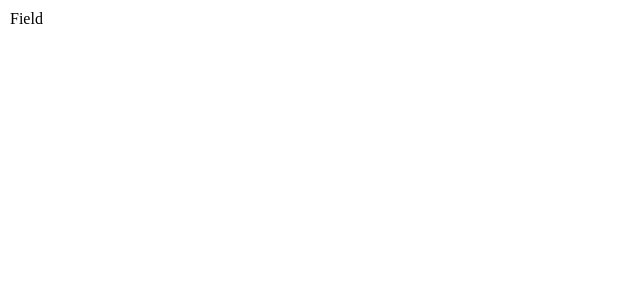
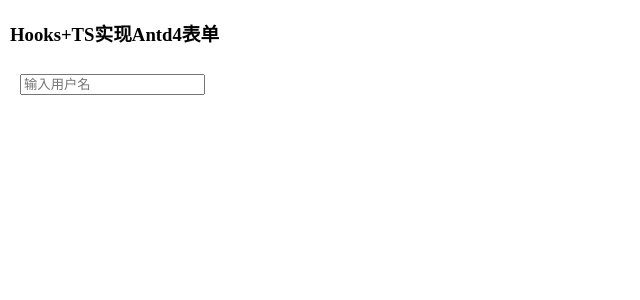
Before and after one commit to xumaozeng/my-antd4-form-ts, a React (Create React App) app: page / in a window 1280 px wide. Shown: the top 300 px of the page, without its empty margins (0-640 px from the left). Built offline with nearby package versions, Linux system fonts and the light colour scheme; the HTML template or start-up script is replaced by a standard one.

Commit message:
实现Input.tsx

```diff
--- a/src/components/Field.tsx
+++ b/src/components/Field.tsx
@@ -1,8 +1,10 @@
-import React, { useEffect } from "react";
+import React, { ReactNode, useEffect } from "react";
 
-interface FieldProps {}
-const Field: React.FC<FieldProps> = props => {
+interface FieldProps {
+  children?: ReactNode;
+}
+const Field: React.FC<FieldProps> = ({ children }: FieldProps) => {
   useEffect(() => {}, []);
-  return <div>Field</div>;
+  return <div>{children}</div>;
 };
 export default Field;
--- /dev/null
+++ b/src/components/Input.tsx
@@ -0,0 +1,13 @@
+import React from "react";
+
+const Input = (props: any) => {
+  return <input {...props} />;
+};
+
+const CustomizeInput = ({ value = "", ...props }: any) => (
+  <div style={{ padding: 10 }}>
+    <Input style={{ outline: "none" }} value={value} {...props} />
+  </div>
+);
+
+export default CustomizeInput;
--- a/src/pages/TestForm.tsx
+++ b/src/pages/TestForm.tsx
@@ -1,11 +1,17 @@
 import React from "react";
 import Form, { Field } from "../components/index";
+import Input from "../components/Input";
 
-const TestForm: React.FC = props => {
+const TestForm: React.FC = () => {
   return (
-    <Form>
-      <Field />
-    </Form>
+    <>
+      <h3>Hooks+TS实现Antd4表单</h3>
+      <Form>
+        <Field>
+          <Input placeholder="输入用户名" />
+        </Field>
+      </Form>
+    </>
   );
 };
 export default TestForm;
```
Also changed, not shown: src/components/Form.tsx (+5 -3 lines).
